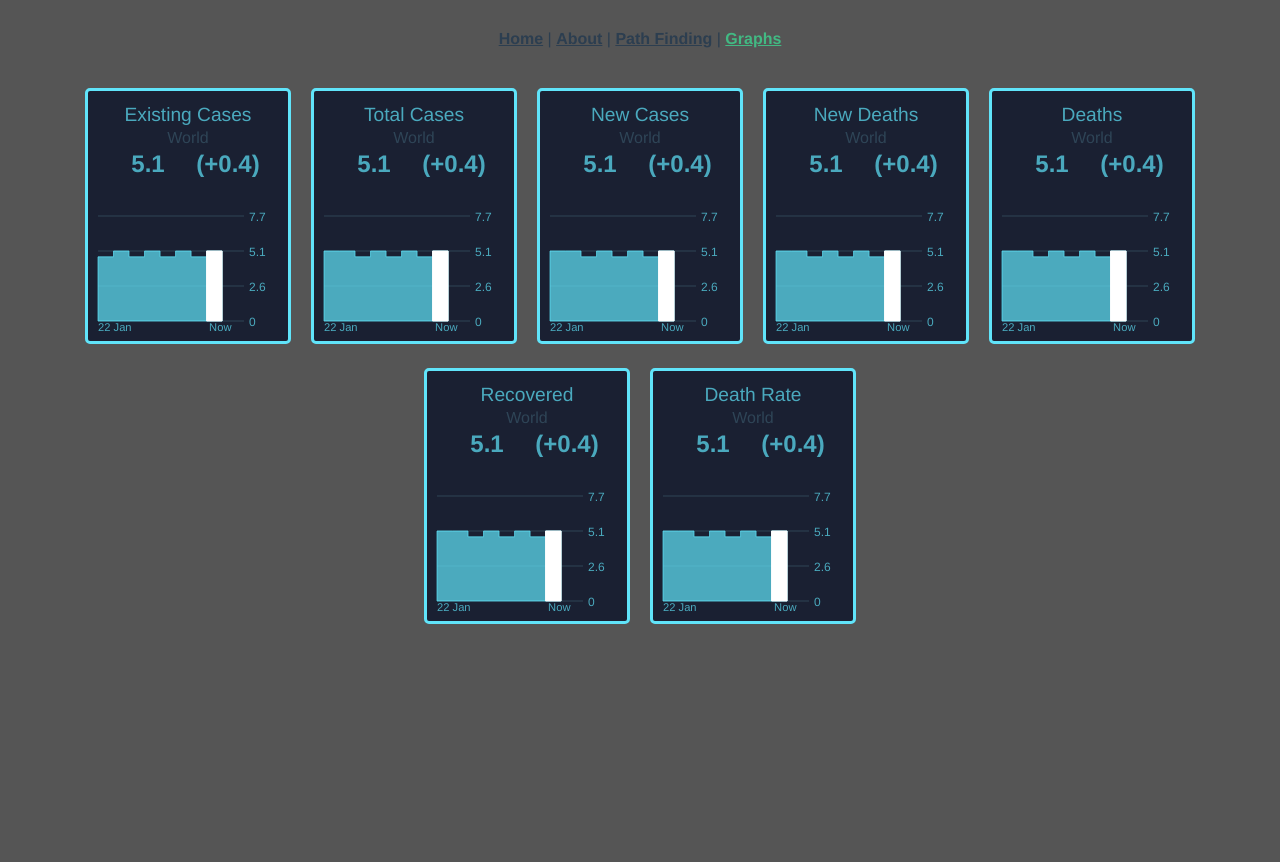
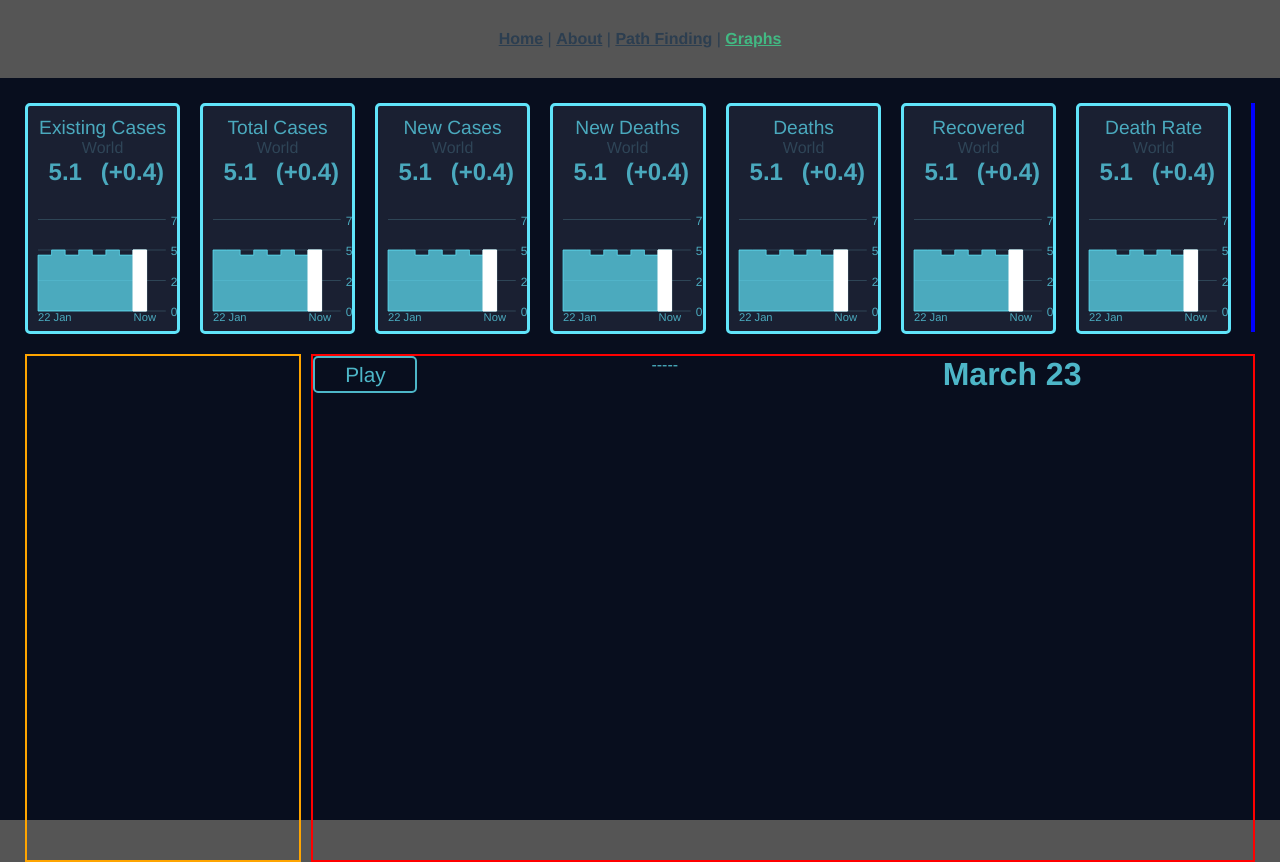
Before and after one commit to James-Bartulis/vue_testing, a Vue app: page /graphs in a window 1280 px wide. Before the commit the page ends 800 px from the top, so only its background shows below. Built offline with nearby package versions, Linux system fonts and the light colour scheme.

Commit message:
Arrange Graphs page sections

```diff
--- a/src/components/Graph.vue
+++ b/src/components/Graph.vue
@@ -4,7 +4,7 @@
     <text x="50%" y="10%" dominant-baseline="middle" text-anchor="middle" fill="#60e4fa" class="dimmer medium" :class="{'brighter' : isHovered}"> {{Title}} </text>
     <text x="50%" y="19%" dominant-baseline="middle" text-anchor="middle" fill="#375466" class="dimmer small" :class="{'brighter' : isHovered}"> {{Location}} </text>
     <g class="dimmer large" :class="{'brighter' : isHovered}">
-      <text x="30%" y="30%" dominant-baseline="middle" text-anchor="middle" fill="#60e4fa">{{formatNumbers(lastValue)}}</text>
+      <text x="25%" y="30%" dominant-baseline="middle" text-anchor="middle" fill="#60e4fa">{{formatNumbers(lastValue)}}</text>
       <text x="70%" y="30%" dominant-baseline="middle" text-anchor="middle" fill="#60e4fa">({{formatNumbers(recentChange, true)}})</text>
     </g>
 
@@ -196,10 +196,14 @@ export default {
     user-select: none;
     border: 3px solid #60e4fa;
     border-radius: 5px;
+    position: relative;
   }
   svg:hover {
-    border: 3px solid red;
+    margin: 0px;
+    padding: 6px;
+    border: 7px solid red;
     border-radius: 5px;
+    top: -10px;
   }
   .dimmer {
     stroke-opacity: 0.7;
--- a/src/views/Graphs.vue
+++ b/src/views/Graphs.vue
@@ -1,6 +1,7 @@
 <template>
-		<g v-for="(data, index) in dataInput">
-			<Graph
+	<div class="body">
+		<div class="header">
+			<Graph v-for="(data, index) in dataInput" style="flex-grow: 1;"
 				:Title="data['title']"
 				:Location="data['location']"
 				:StartDate="data['startDate']"
@@ -8,12 +9,25 @@
 				:ChartData="data['chartData']"
 				:Width="data['width']"
 				:Height="data['height']"
-				@click.prevent="randomize(index)"
+				@click="randomize(index)"
 			/>
-		</g>
-		<g>
+			<div class="map">
 
-		</g>
+			</div>
+		</div>
+		<div class="lower">
+			<div class="left"></div>
+			<div class="mainContent">
+				<div class="sliderBar">
+					<div class="playButton">
+						<div class="playText">Play</div>
+					</div>
+					<div class="slide">-----</div>
+					<div class="date">March 23</div>
+				</div>
+			</div>
+		</div>
+	</div>
 </template>
 
 <script>
@@ -36,9 +50,9 @@ export default{
 			}
 
 			this.dataInput[index]['chartData'].sort(function(a, b){return a-b});
+			console.log(this.dataInput);
 		}
 	},
-	computed: {},
 	beforeMount() {
 		this.dataInput = [
 			{
@@ -47,8 +61,8 @@ export default{
 				startDate: "22 Jan",
 				endDate: "Now",
 				chartData: [5,7,3,7,2,8,1,9,5,4,7,2,8,1,5,7,3,7,2,8,1,9,5,4,7,2,8,1,5,7,3,7,2,8,1,9,5,4,7,2,8,1,5,7,3,7,2,8,1,9,5,4,7,2,8,1],
-				width: 200,
-				height: 250,
+				width: 175,
+				height: 225,
 			},
 			{
 				title: "Total Cases",
@@ -56,8 +70,8 @@ export default{
 				startDate: "22 Jan",
 				endDate: "Now",
 				chartData: [6,8,4,7,2,8,1,9,5,4,7,2,8,1,5,7,3,7,2,8,1,9,5,4,7,2,8,1,5,7,3,7,2,8,1,9,5,4,7,2,8,1,5,7,3,7,2,8,1,9,5,4,7,2,8,1],
-				width: 200,
-				height: 250,
+				width: 175,
+				height: 225,
 			},
 			{
 				title: "New Cases",
@@ -65,8 +79,8 @@ export default{
 				startDate: "22 Jan",
 				endDate: "Now",
 				chartData: [6,8,4,7,2,8,1,9,5,4,7,2,8,1,5,7,3,7,2,8,1,9,5,4,7,2,8,1,5,7,3,7,2,8,1,9,5,4,7,2,8,1,5,7,3,7,2,8,1,9,5,4,7,2,8,1],
-				width: 200,
-				height: 250,
+				width: 175,
+				height: 225,
 			},
 			{
 				title: "New Deaths",
@@ -74,8 +88,8 @@ export default{
 				startDate: "22 Jan",
 				endDate: "Now",
 				chartData: [6,8,4,7,2,8,1,9,5,4,7,2,8,1,5,7,3,7,2,8,1,9,5,4,7,2,8,1,5,7,3,7,2,8,1,9,5,4,7,2,8,1,5,7,3,7,2,8,1,9,5,4,7,2,8,1],
-				width: 200,
-				height: 250,
+				width: 175,
+				height: 225,
 			},
 			{
 				title: "Deaths",
@@ -83,8 +97,8 @@ export default{
 				startDate: "22 Jan",
 				endDate: "Now",
 				chartData: [6,8,4,7,2,8,1,9,5,4,7,2,8,1,5,7,3,7,2,8,1,9,5,4,7,2,8,1,5,7,3,7,2,8,1,9,5,4,7,2,8,1,5,7,3,7,2,8,1,9,5,4,7,2,8,1],
-				width: 200,
-				height: 250,
+				width: 175,
+				height: 225,
 			},
 			{
 				title: "Recovered",
@@ -92,8 +106,8 @@ export default{
 				startDate: "22 Jan",
 				endDate: "Now",
 				chartData: [6,8,4,7,2,8,1,9,5,4,7,2,8,1,5,7,3,7,2,8,1,9,5,4,7,2,8,1,5,7,3,7,2,8,1,9,5,4,7,2,8,1,5,7,3,7,2,8,1,9,5,4,7,2,8,1],
-				width: 200,
-				height: 250,
+				width: 175,
+				height: 225,
 			},
 			{
 				title: "Death Rate",
@@ -101,12 +115,10 @@ export default{
 				startDate: "22 Jan",
 				endDate: "Now",
 				chartData: [6,8,4,7,2,8,1,9,5,4,7,2,8,1,5,7,3,7,2,8,1,9,5,4,7,2,8,1,5,7,3,7,2,8,1,9,5,4,7,2,8,1,5,7,3,7,2,8,1,9,5,4,7,2,8,1],
-				width: 200,
-				height: 250,
+				width: 175,
+				height: 225,
 			},
 		];
-	},
-	mounted() {
 	},
 	components: {
 		Graph,
@@ -115,5 +127,62 @@ export default{
 </script>
 
 <style scoped>
-
+	.body{
+		background-color: #080e1e;
+		height: 89vh;
+		padding: 15px;
+	}
+	.header{
+		display: flex;
+	}
+	.map{
+		border: 2px solid blue;
+		flex-grow: 20;
+		height: 225px;
+		margin: 10px;
+	}
+	.lower {
+		height: 63vh;
+		margin: 10px;
+		background-color: transparent;
+		display: flex;
+	}
+	.left {
+		width: 29%;
+		height: 100%;
+		margin-right: 10px;
+		border: 2px solid orange;
+	}
+	.mainContent {
+		height: 100%;
+		width: 100%;
+		border: 2px solid red;
+	}
+	.sliderBar {
+		display: flex;
+		width: 85%;
+	}
+	.sliderBar > * {
+		color: #60e4fa;
+		filter: brightness(0.8);
+	}
+	.playButton {
+		width: 100px;
+		border: 2px solid #60e4fa;
+		border-radius: 5px;
+		display: flex;
+		align-items: center;
+		justify-content: center;
+	}
+	.playText {
+		font-size: 1.3rem;
+	}
+	.slide {
+		flex-grow: 1;
+	}
+	.date {
+		font-size: 2rem;
+		width: 200px;
+		font-weight: bold;
+	}
 </style>
```
